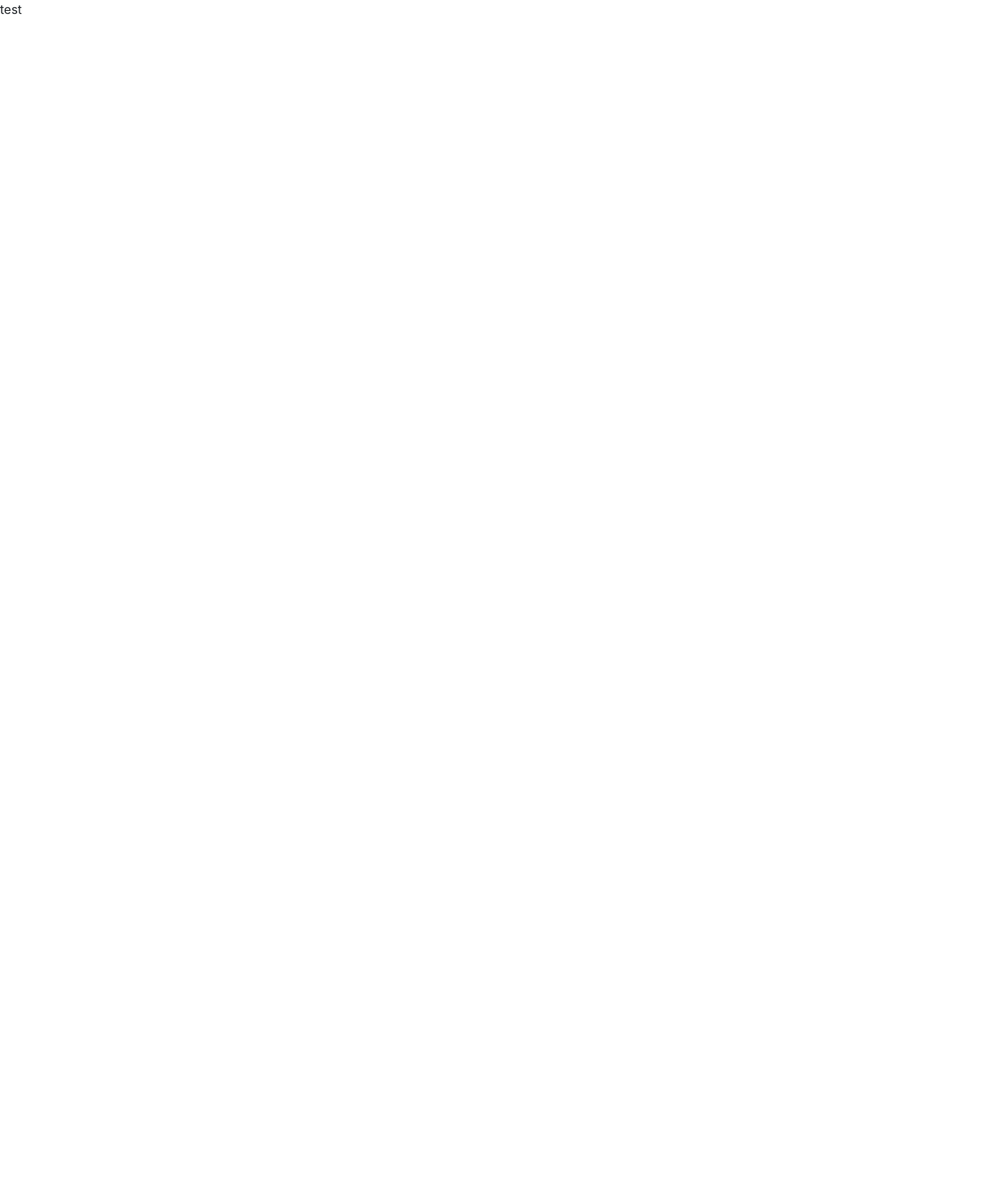
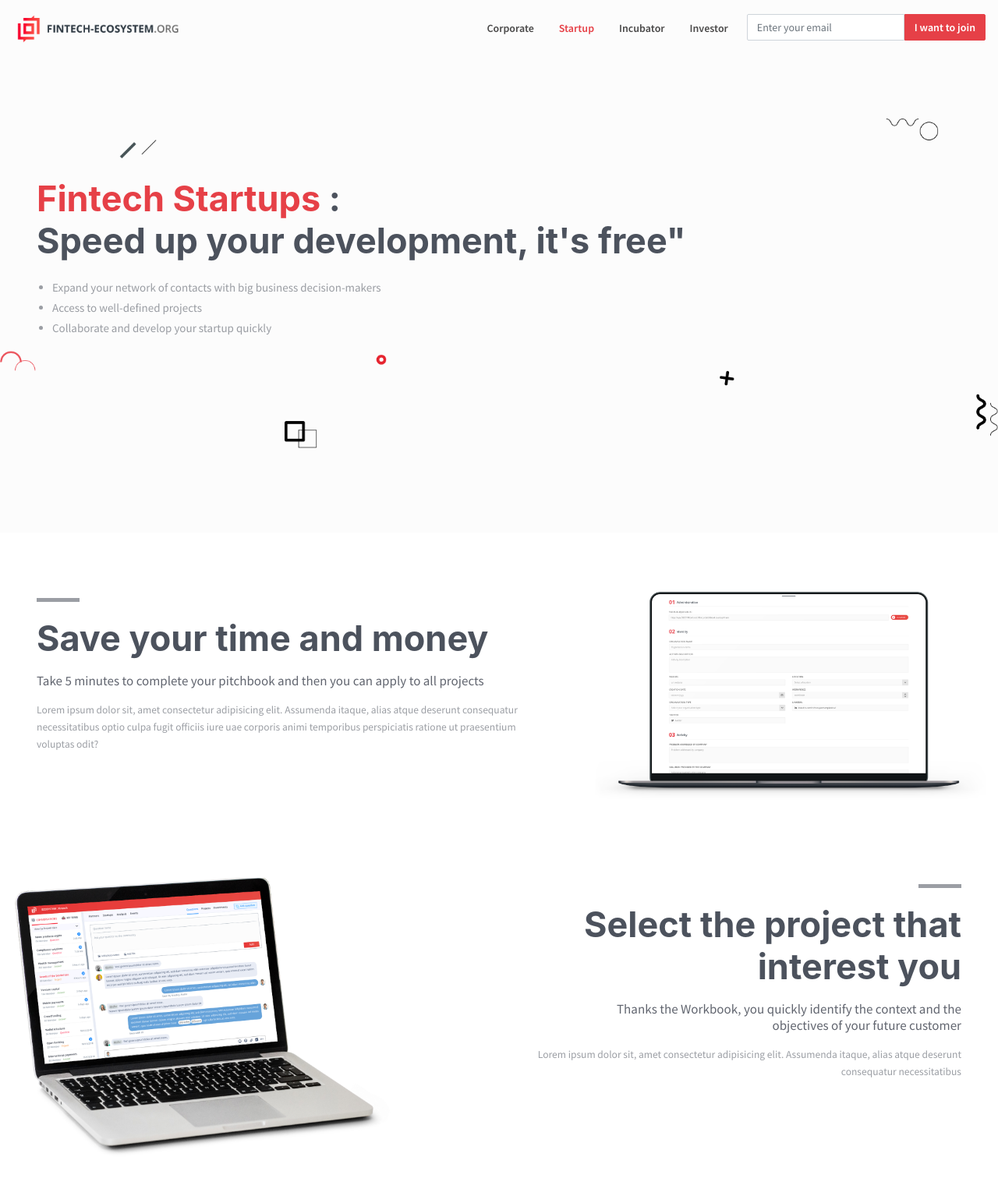
Before and after one commit to andryravalimanana/fintech, a plain HTML site: page startup.html in a window 1280 px wide. Shown: the top 1543 px of the page at 78% size. Before the commit the page ends 800 px from the top, so only its background shows below. Drawn offline with nearby package versions, Linux system fonts and the light colour scheme; a web font is replaced by a local one.

Commit message:
fintech page intergation

```diff
--- /dev/null
+++ b/assets/css/style.css
@@ -0,0 +1,20 @@
+
+@font-face {
+    font-family: 'SourceSansPro-Light';
+    src: url('../fonts/SourceSansPro-Light.otf');
+  }
+
+  @font-face {
+    font-family: 'SourceSansPro-Regular';
+    src: url('../fonts/SourceSansPro-Regular.otf');
+  }
+
+  @font-face {
+    font-family: 'SourceSansPro-Bold';
+    src: url('../fonts/SourceSansPro-Bold.otf');
+  }
+
+  @font-face {
+    font-family: 'SourceSansPro-Semibold';
+    src: url('../fonts/SourceSansPro-Semibold.otf');
+  }
--- /dev/null
+++ b/assets/scss/fintech.scss
@@ -0,0 +1,146 @@
+
+@font-face {
+    font-family: 'SourceSansPro-Light';
+    src: url('assets/fonts/SourceSansPro-Light.otf');
+  }
+
+  @font-face {
+    font-family: 'SourceSansPro-Regular';
+    src: url('assets/fonts/SourceSansPro-Regular.otf');
+  }
+
+  @font-face {
+    font-family: 'SourceSansPro-Bold';
+    src: url('assets/fonts/SourceSansPro-Bold.otf');
+  }
+
+  @font-face {
+    font-family: 'SourceSansPro-Semibold';
+    src: url('assets/fonts/SourceSansPro-Semibold.otf');
+  }
+// Fintech
+.nav-bg{
+    background: rgb(252, 252, 252);
+    padding-bottom: 45px;
+}
+.bg-fintech{
+    background-size: contain !important;
+    height: 491px;
+    background-repeat: no-repeat !important;
+    background-position: center !important;
+    position: relative;
+}
+.bg-fintech:before{
+    content: '';
+    background: rgb(252, 252, 252);
+    position: absolute;
+    width: 100%;
+    height: 115%;
+    z-index: -1;
+}
+.container-fin{
+    max-width: 1400px;
+}
+.bg-fintech,.section-6{
+li{
+    list-style: disc;
+    }
+}
+.jumbo-fin-2{
+    background: transparent;
+    box-shadow: none;
+    padding-top: 8px;
+    h1{
+        color: rgba(57, 63, 75, 0.9);
+        font-size: 45px;
+        font-weight: bold;
+        span{
+            color: #e64047;
+        }
+    }
+    .expand-ul{
+        font-family: SourceSansPro-Regular;
+        font-size: 15px;
+        color: rgba(57, 63, 75, 0.5);
+        margin-left: 20px;
+        line-height: 26px;
+        margin-top: 20px;
+        padding-left: 0;
+    }
+}
+.jumbo-fin{
+    padding-top: 110px !important;
+}
+
+.p-save-time{
+    font-family: SourceSansPro-Regular;
+    font-size: 13.5px;
+    color: rgba(57, 63, 75, 0.5);
+    line-height: 22px;
+}
+h5{
+    color: rgba(57, 63, 75, 0.8);
+    font-family: SourceSansPro-Regular;
+    font-size: 17px;
+    margin-top: 17px;
+    margin-bottom: 17px;
+}
+
+
+.eco-expand{
+    color: rgba(57, 63, 75, 0.8) !important;
+    font-size: 17px !important;
+    line-height: 38px;
+    li{
+        line-height: 34px;
+    }
+}
+.fa-minus{
+    width: 55px;
+    height: 5px;
+    background: rgba(57, 63, 75, 0.5);
+    margin-bottom: 14px;
+}
+.fa-minus:before{
+    content: '' !important;
+}
+.section-2{
+    margin-top: 150px;
+}
+.nav-br-c{
+    li a {
+        font-family: SourceSansPro-Semibold;
+        font-size: 14px;
+        color: #4a4949 !important;
+        margin-right: 16px;
+    }
+    li .active{
+        color: #e64047 !important;
+    }
+}
+
+.btn-ac{
+    border-radius: 0px 2px 2px 0px;
+    font-size: 14px;
+    font-family: SourceSansPro-Semibold;
+    background: #e64047;
+    border: 1px solid #e64047;
+    height: 34px;
+}
+.nav-input{
+    border-radius: 2px 0px 0px 2px;
+    height: 34px;
+    width: 180px;
+    font-size: 14px;
+    font-family: SourceSansPro-Regular;
+}
+.footer-fin{
+    width: 90%;
+    margin: 0 auto;
+    .pull-left{
+        float: left;
+    }
+    .pull-right{
+        float: right;
+    }
+}
--- a/startup.html
+++ b/startup.html
@@ -3,8 +3,182 @@
 <head>
 	<title>Start up</title>
 	<link rel="stylesheet" href="https://stackpath.bootstrapcdn.com/bootstrap/4.1.3/css/bootstrap.min.css" integrity="sha384-MCw98/SFnGE8fJT3GXwEOngsV7Zt27NXFoaoApmYm81iuXoPkFOJwJ8ERdknLPMO" crossorigin="anonymous">
+	<link rel="stylesheet" href="assets/css/style.css">
+	<link rel="stylesheet" href="assets/css/fintech.css" >
+	<link rel="stylesheet" href="https://use.fontawesome.com/releases/v5.2.0/css/all.css" integrity="sha384-hWVjflwFxL6sNzntih27bfxkr27PmbbK/iSvJ+a4+0owXq79v+lsFkW54bOGbiDQ" crossorigin="anonymous">
 </head>
 <body>
-test
+
+	<div>
+		<div class="nav-bg">
+			<nav class="navbar navbar-expand-lg navbar-light container container-fin">
+				<a class="navbar-brand" href="#"><img src="assets/img/fintech-logo-1.png" alt=""></a>
+				<button class="navbar-toggler" type="button" data-toggle="collapse" data-target="#navbarNavDropdown" aria-controls="navbarNavDropdown" aria-expanded="false" aria-label="Toggle navigation">
+					<span class="navbar-toggler-icon"></span>
+				</button>
+				<div id="navbarNavDropdown" class="navbar-collapse collapse">
+					<ul class="navbar-nav mr-auto">
+						<li class="nav-item active">
+							<a class="nav-link" href="#"></a>
+						</li>
+					</ul>
+					<ul class="navbar-nav nav-br-c">
+						<li class="nav-item">
+							<a class="nav-link" href="">Corporate</a>
+						</li>
+						<li class="nav-item">
+								<a class="nav-link active" href="">Startup</a>
+						</li>
+						<li class="nav-item">
+								<a class="nav-link" href="">Incubator</a>
+						</li>
+						<li class="nav-item">
+								<a class="nav-link" href="">Investor</a>
+						</li>
+						<li class="nav-item">
+							<form class="form-inline" action="/action_page.php">
+								<input class="form-control nav-input" type="text" placeholder="Enter your email">
+								<button class="btn btn-success btn-ac" type="submit">I want to join</button>
+							</form>
+						</li>
+					</ul>
+				</div>
+			</nav>
+		</div>
+		<div class="bg-fintech" style="background: url('assets/img/bg01-8.png');">
+			<div>
+				<div class="container container-fin">
+					<div class="jumbotron jumbo-fin jumbo-fin-2">
+						<h1><span>Fintech Startups</span>&nbsp;:
+						<br>
+						Speed up your development, it's free"
+						</h1>
+						<ul class="expand-ul">
+							<li>Expand your network of contacts with big business decision-makers</li>
+							<li>Access to well-defined projects</li>
+							<li>Collaborate and develop your startup quickly</li>
+						</ul>
+					</div>
+				</div>
+			</div>
+		</div>
+	</div>
+	<div class="section-2 mb-5">
+		<div class="container container-fin">
+			<div class="row">
+			<div class="col-7">
+				<div class="jumbotron jumbo-fin-2">
+					<i class="fa fa-minus"></i>
+					<h1>Save your time and money</h1>
+					<h5>Take 5 minutes to complete your pitchbook and then you can apply to all projects</h5>
+					<p class="p-save-time">
+						Lorem ipsum dolor sit, amet consectetur adipisicing elit. Assumenda itaque,
+						alias atque deserunt consequatur necessitatibus optio culpa fugit officiis iure
+						uae corporis animi temporibus perspiciatis ratione ut praesentium voluptas odit?
+					</p>
+				</div>
+			</div>
+			<div class="col-5">
+				<img src="assets/img/desk01.png" alt="" width="100%">
+			</div>
+			</div>
+		</div>
+	</div>
+
+
+	<div class="section-3 mb-5">
+		<div class="container container-fin">
+			<div class="row">
+				<div class="col-6">
+					<img src="assets/img/desk02.png" alt="" width="80%">
+				</div>
+					<div class="col-6">
+						<div class="jumbotron jumbo-fin-2 text-right">
+							<i class="fa fa-minus"></i>
+							<h1>Select the project that interest you</h1>
+							<h5>Thanks the Workbook, you quickly identify the
+								context and the <br> objectives of your future customer</h5>
+							<p class="p-save-time">
+							Lorem ipsum dolor sit, amet consectetur adipisicing elit. Assumenda itaque,
+							alias atque deserunt consequatur necessitatibus
+							</p>
+						</div>
+					</div>
+				</div>
+		</div>
+	</div>
+
+	<div class="section-4 mb-5">
+		<div class="container container-fin">
+			<div class="row">
+				<div class="col-8">
+					<div class="jumbotron jumbo-fin-2">
+						<i class="fa fa-minus"></i>
+						<h1>Select the project that interest you</h1>
+						<h5>Thanks the Workbook, you quickly identify the
+							context and the <br> objectives of your future customer</h5>
+						<p class="p-save-time">
+						Lorem ipsum dolor sit, amet consectetur adipisicing elit. Assumenda itaque,
+						alias atque deserunt consequatur necessitatibus
+						</p>
+					</div>
+				</div>
+				<div class="col-4">
+					<img src="assets/img/desk03.png" alt="" width="80%">
+				</div>
+			</div>
+		</div>
+	</div>
+
+	<div class="section-5">
+		<div class="container container-fin">
+			<div class="row">
+				<div class="col-6">
+					<img src="assets/img/desk04.png" alt="" width="80%">
+				</div>
+				<div class="col-6">
+					<div class="jumbotron jumbo-fin-2 text-right">
+						<i class="fa fa-minus"></i>
+						<h1>With yout team</h1>
+						<h5>You can invite your team and get the results of a collective intelligence</h5>
+						<p class="p-save-time">
+						Lorem ipsum dolor sit, amet consectetur adipisicing elit. Assumenda itaque,
+						alias atque deserunt consequatur necessitatibus dolor sit, amet consectetur adipisicing elit. Assumenda itaque,
+						alias atque deserunt consequatur necessitatibus
+						</p>
+					</div>
+				</div>
+			</div>
+		</div>
+	</div>
+
+	<div class="section-6">
+		<div>
+		  <div class="container container-fin">
+			<div class="jumbotron jumbo-fin-2 pb-4">
+			  <i class="fa fa-minus"></i>
+			  <h1>Discover the essential investors in your activity area
+			  </h1>
+			  <ul class="expand-ul eco-expand">
+				<li>You are in your ecosystem</li>
+				<li>You can communate your financing needs to investors who know how to evaluate your <br>
+					innovate because they are in your activity area.
+				</li>
+				<li>You access companies and venture capital, both</li>
+			  </ul>
+			</div>
+		  </div>
+		</div>
+	</div>
+
+	<div class="footer-fin">
+		<div class="pull-left mb-2">
+			<img src="assets/img/fintech-logo.png" alt="">
+		</div>
+		<div class="pull-right mb-2">
+			<img src="assets/img/fintech-lg.png" alt="">
+		</div>
+	</div>
+
 </body>
 </html>
```
Also changed, not shown: assets/css/fintech.css (added), assets/img/fintech-lg.png (added), assets/img/fintech-logo-1.png (added), assets/img/fintech-logo.png (added), 4 other files.
